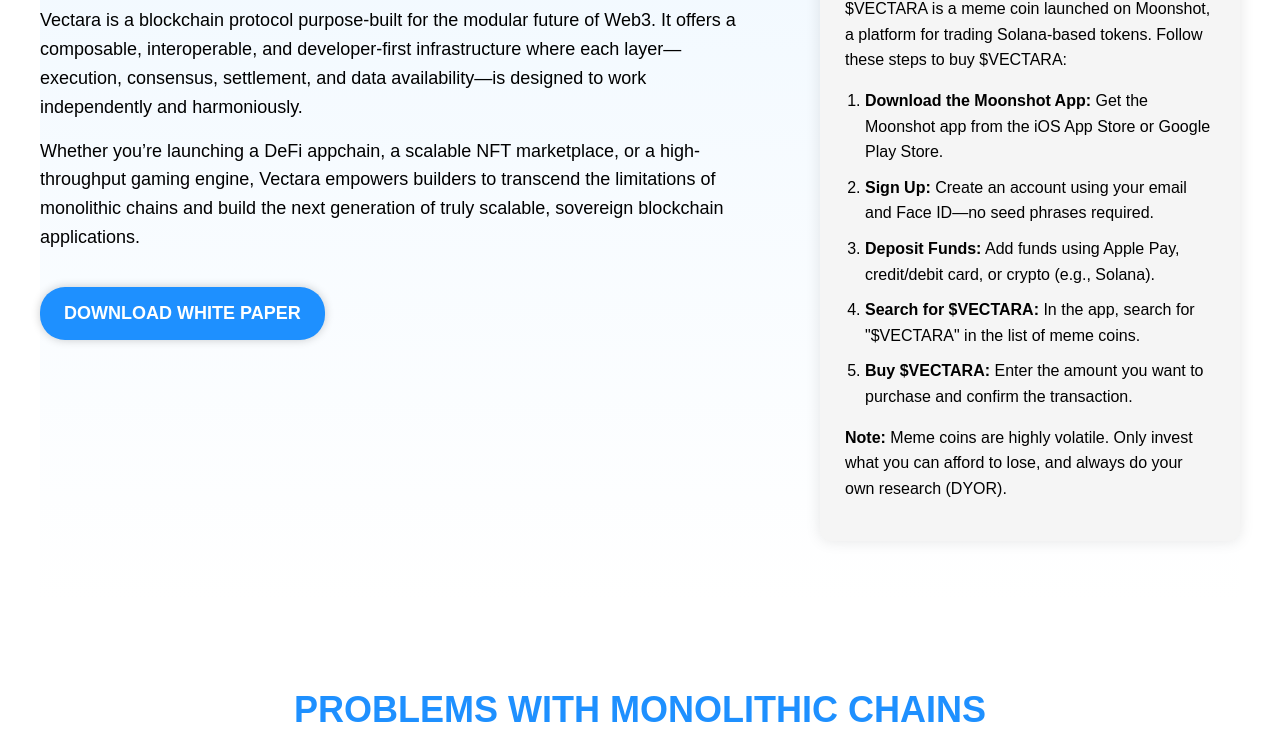
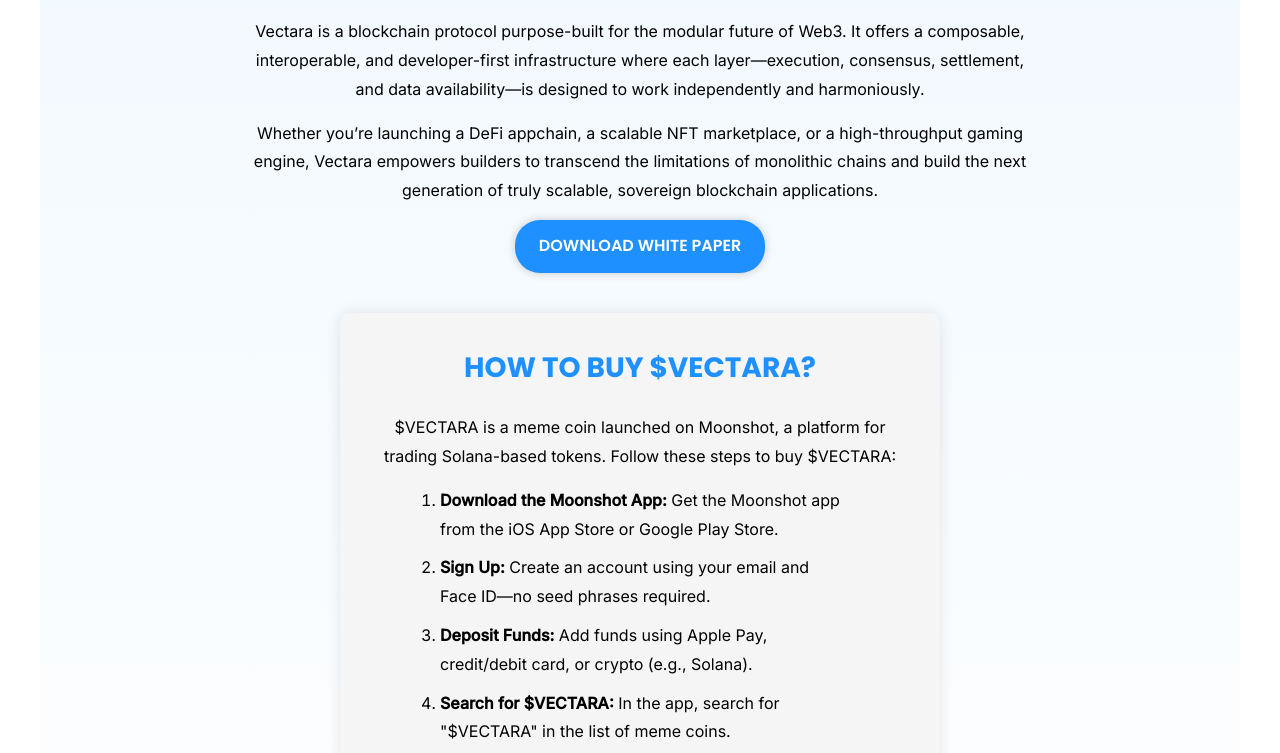
Before and after one commit to vectaralink/vectaralink.github.io, a plain HTML site: page index.html in a window 1280 px wide. Shown: the part 298-1051 px from the top of the page. Drawn offline with Linux system fonts and the light colour scheme.

Commit message:
Update style.css

```diff
--- a/style.css
+++ b/style.css
@@ -5,10 +5,11 @@
 }
 
 body {
-    font-family: 'Montserrat', Arial, sans-serif;
+    font-family: 'Inter', Arial, sans-serif; /* Updated to Inter for body text */
     background-color: #FFFFFF;
     color: #000000;
-    line-height: 1.6;
+    line-height: 1.8; /* Increased for better readability */
+    font-size: 16px; /* Base font size */
 }
 
 header {
@@ -32,9 +33,10 @@ nav a {
     color: #000000;
     text-decoration: none;
     margin: 0 20px;
-    font-size: 18px;
+    font-size: 16px; /* Slightly smaller for better proportion */
     font-weight: 600;
     text-transform: uppercase;
+    font-family: 'Poppins', sans-serif; /* Updated to Poppins for nav links */
 }
 
 nav a:hover {
@@ -49,35 +51,36 @@ section {
     margin-bottom: 80px;
 }
 
-/* Home Section with Flexbox */
+/* Home Section - Single Column */
 .home-section {
     display: flex;
-    justify-content: space-between;
-    align-items: flex-start;
-    gap: 40px;
+    flex-direction: column; /* Stack vertically */
+    align-items: center; /* Center content */
     min-height: 80vh;
     padding: 60px 0;
     background: linear-gradient(180deg, #F0F8FF, #FFFFFF);
 }
 
 .home-content {
-    flex: 1;
-    max-width: 60%;
+    text-align: center; /* Center text */
+    margin-bottom: 40px; /* Space between home-content and how-to-buy */
 }
 
 .how-to-buy {
-    flex: 0 0 35%;
     background-color: #F5F5F5;
-    padding: 25px;
+    padding: 30px;
     border-radius: 10px;
     box-shadow: 0 0 15px rgba(0, 0, 0, 0.1);
+    text-align: center; /* Center text */
+    max-width: 600px; /* Limit width for better readability */
 }
 
 .how-to-buy h2 {
-    font-size: 26px;
+    font-size: 28px; /* Slightly larger */
     color: #1E90FF;
     margin-bottom: 20px;
     text-transform: uppercase;
+    font-family: 'Poppins', sans-serif; /* Updated to Poppins */
 }
 
 .how-to-buy p {
@@ -87,8 +90,10 @@ section {
 
 .how-to-buy ol {
     list-style-type: decimal;
-    padding-left: 20px;
-    margin-bottom: 15px;
+    padding-left: 0;
+    margin: 0 auto 15px auto; /* Center the list */
+    text-align: left; /* Left-align list items */
+    max-width: 400px; /* Limit width for readability */
 }
 
 .how-to-buy li {
@@ -96,10 +101,15 @@ section {
     margin-bottom: 10px;
 }
 
+.how-to-buy p:last-child {
+    margin-top: 20px; /* Space above disclaimer note */
+}
+
 h1, h2 {
     color: #1E90FF;
     margin-bottom: 20px;
     text-transform: uppercase;
+    font-family: 'Poppins', sans-serif; /* Updated to Poppins */
     font-weight: 700;
 }
 
@@ -114,7 +124,7 @@ h2 {
 }
 
 p {
-    font-size: 18px;
+    font-size: 16px;
     margin-bottom: 15px;
     max-width: 800px;
     margin-left: auto;
@@ -125,11 +135,18 @@ ul {
     list-style-type: disc;
     padding-left: 40px;
     margin-bottom: 15px;
+    max-width: 800px;
+    margin-left: auto;
+    margin-right: auto;
 }
 
 li {
-    font-size: 18px;
+    font-size: 16px;
     margin-bottom: 10px;
+}
+
+.button-container {
+    text-align: center; /* Center the button */
 }
 
 .btn {
@@ -139,12 +156,12 @@ li {
     color: #FFFFFF;
     text-decoration: none;
     border-radius: 25px;
-    margin-top: 20px;
-    font-size: 18px;
+    font-size: 16px;
     font-weight: 600;
     text-transform: uppercase;
     box-shadow: 0 0 10px rgba(0, 0, 0, 0.2);
     transition: background-color 0.3s ease;
+    font-family: 'Poppins', sans-serif; /* Updated to Poppins */
 }
 
 .btn:hover {
@@ -173,6 +190,7 @@ li {
     font-weight: 600;
     margin-top: 20px;
     transition: color 0.3s ease;
+    font-family: 'Poppins', sans-serif; /* Updated to Poppins */
 }
 
 .social-link:hover {
@@ -192,6 +210,7 @@ li {
     margin-right: 10px;
     font-size: 16px;
     font-weight: 700;
+    font-family: 'Poppins', sans-serif; /* Updated to Poppins */
 }
 
 footer {
@@ -206,6 +225,7 @@ footer {
 footer p {
     font-size: 16px;
     font-weight: 500;
+    font-family: 'Inter', sans-serif; /* Updated to Inter */
 }
 
 /* Responsive Design */
@@ -225,13 +245,7 @@ footer p {
     }
 
     .home-section {
-        flex-direction: column;
         padding: 40px 0;
-    }
-
-    .home-content, .how-to-buy {
-        max-width: 100%;
-        flex: 1;
     }
 
     h1 {
@@ -243,12 +257,16 @@ footer p {
     }
 
     p, li {
-        font-size: 16px;
+        font-size: 14px; /* Slightly smaller on mobile */
     }
 
     .btn {
-        font-size: 16px;
+        font-size: 14px;
         padding: 10px 20px;
+    }
+
+    .how-to-buy {
+        padding: 20px;
     }
 
     .social-link {
```
